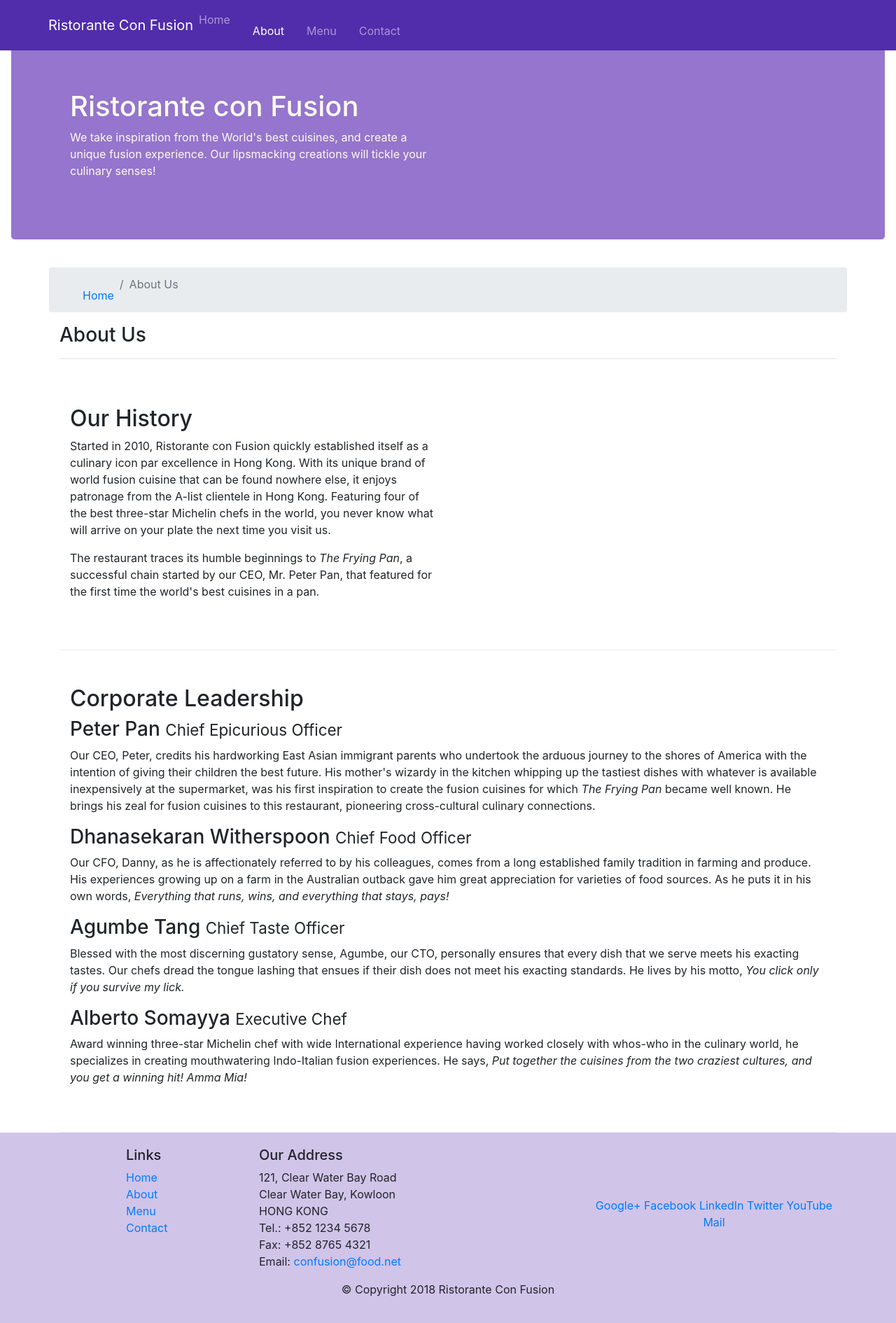
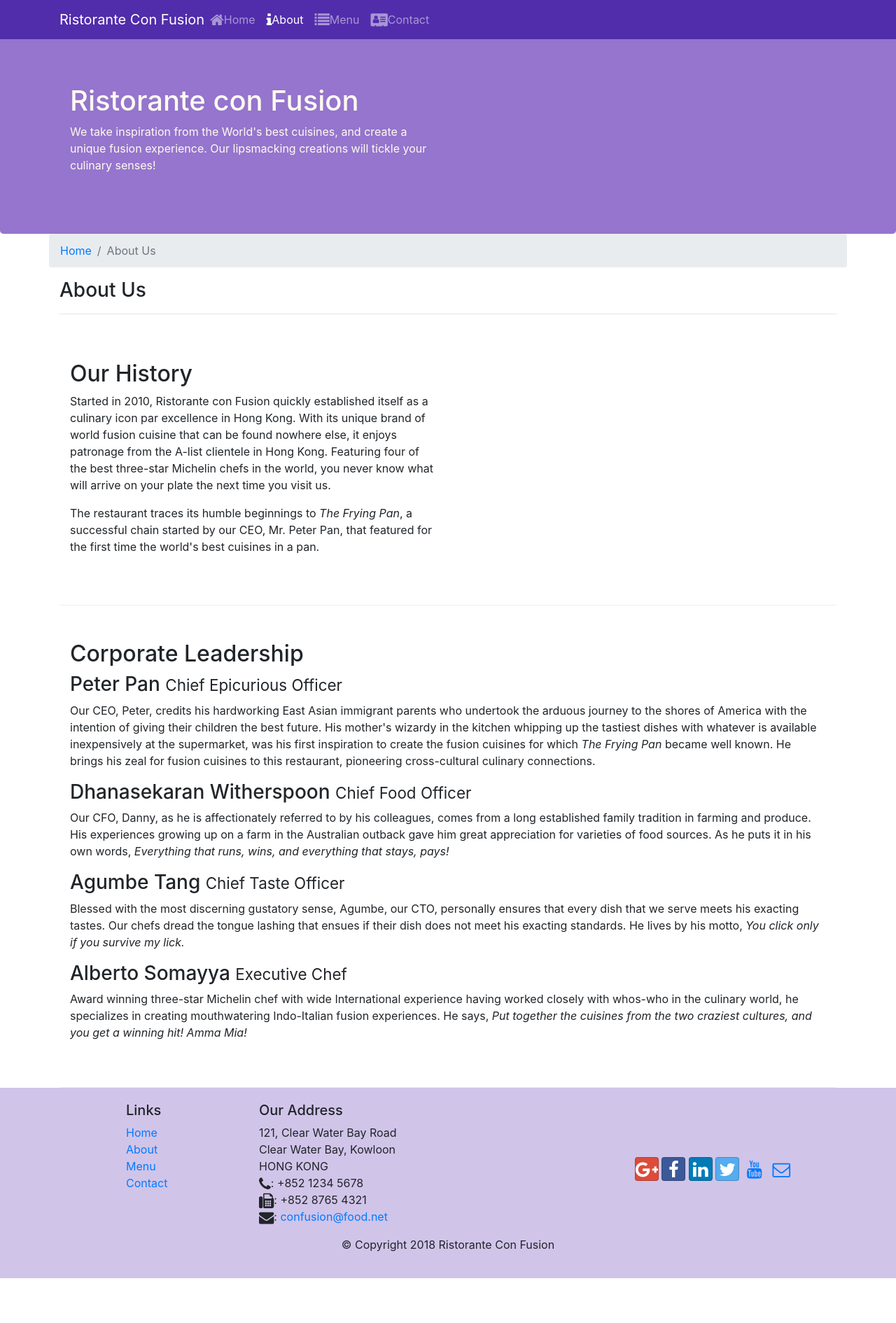
Before and after one commit to Maulishri/Restaurant-Website, a website: page aboutus.html in a window 1280 px wide. Shown: the whole page at 70% size. After the commit the page ends 1826 px from the top, so only its background shows below. Drawn offline with nearby package versions, Linux system fonts and the light colour scheme.

Commit message:
Icon Fonts

```diff
--- a/aboutus.html
+++ b/aboutus.html
@@ -7,6 +7,11 @@
     <meta http-equiv="x-ua-compatible" content="ie=edge">
 
     <link rel="stylesheet" href="node_modules/bootstrap/dist/css/bootstrap.min.css">
+
+
+    <link rel="stylesheet" href="node_modules/font-awesome/css/font-awesome.min.css">
+
+    <link rel="stylesheet" href="node_modules/bootstrap-social/bootstrap-social.css">
 
     <link rel="stylesheet" href="css/styles.css">
 
@@ -23,10 +28,10 @@
             <a class="navbar-brand mr-auto" href="./index.html">Ristorante Con Fusion</a>
             <div class="collapse navbar-collapse" id="Navbar">
                 <ul class="navbar-nav mr-auto">
-                    <li class="nav-item"><a class="nav-link" href="./index.html">Home</li>
-                    <li class="nav-item active"><a class="nav-link" href="#">About</li>
-                    <li class="nav-item"><a class="nav-link" href="#">Menu</li>
-                    <li class="nav-item"><a class="nav-link" href="#">Contact</li>
+                    <li class="nav-item"><a class="nav-link" href="./index.html"><span class="fa fa-home fa-lg"></span>Home</a></li>
+                    <li class="nav-item active"><a class="nav-link" href="#"><span class="fa fa-info fa-lg"></span>About</a></li>
+                    <li class="nav-item"><a class="nav-link" href="#"><span class="fa fa-list fa-lg"></span>Menu</a></li>
+                    <li class="nav-item"><a class="nav-link" href="#"><span class="fa fa-address-card fa-lg"></span>Contact</a></li>
                 </ul>
             </div>
         </div>
@@ -103,22 +108,28 @@
                 <div class="col-7 col-sm-5">
                     <h5>Our Address</h5>
                     <address>
-		              121, Clear Water Bay Road<br>
-		              Clear Water Bay, Kowloon<br>
-		              HONG KONG<br>
-		              Tel.: +852 1234 5678<br>
-		              Fax: +852 8765 4321<br>
-		              Email: <a href="mailto:confusion@food.net">confusion@food.net</a>
-		           </address>
+                      121, Clear Water Bay Road<br>
+                      Clear Water Bay, Kowloon<br>
+                      HONG KONG<br>
+                      <i class="fa fa-phone fa-lg"></i>: +852 1234 5678<br>
+                      <i class="fa fa-fax fa-lg"></i>: +852 8765 4321<br>
+                      <i class="fa fa-envelope fa-lg"></i>: <a href="mailto:confusion@food.net">confusion@food.net</a>
+                   </address>
                 </div>
                 <div class="col-12 col-sm-4 align-self-center">
                     <div class="text-center">
-                        <a href="http://google.com/+">Google+</a>
-                        <a href="http://www.facebook.com/profile.php?id=">Facebook</a>
-                        <a href="http://www.linkedin.com/in/">LinkedIn</a>
-                        <a href="http://twitter.com/">Twitter</a>
-                        <a href="http://youtube.com/">YouTube</a>
-                        <a href="mailto:">Mail</a>
+
+                        <a class="btn btn-social-icon btn-google"href="http://google.com/+"><i class="fa fa-google-plus fa-lg"></i></a>
+
+                        <a class="btn btn-social-icon btn-facebook"href="http://www.facebook.com/profile.php?id="><i class="fa fa-facebook fa-lg"></i></a>
+
+                        <a class="btn btn-social-icon btn-linkedin"href="http://www.linkedin.com/in/"><i class="fa fa-linkedin fa-lg"></i></a>
+
+                        <a class="btn btn-social-icon btn-twitter"href="http://twitter.com/"><i class="fa fa-twitter fa-lg"></i></a>
+
+                        <a class="btn btn-social-icon btn-youtube"href="http://youtube.com/"><i class="fa fa-youtube fa-lg"></i></a>
+
+                        <a class="btn btn-social-icon" href="mailto:"><i class="fa fa-envelope-o"></i></a>
                     </div>
                 </div>
            </div>
--- a/package.json
+++ b/package.json
@@ -15,6 +15,8 @@
   },
   "dependencies": {
     "bootstrap": "^4.0.0",
+    "bootstrap-social": "^5.1.1",
+    "font-awesome": "^4.7.0",
     "jquery": "^3.3.1",
     "popper.js": "^1.12.9"
   }
```
Also changed, not shown: index.html (+24 -14 lines), 1 other file.
